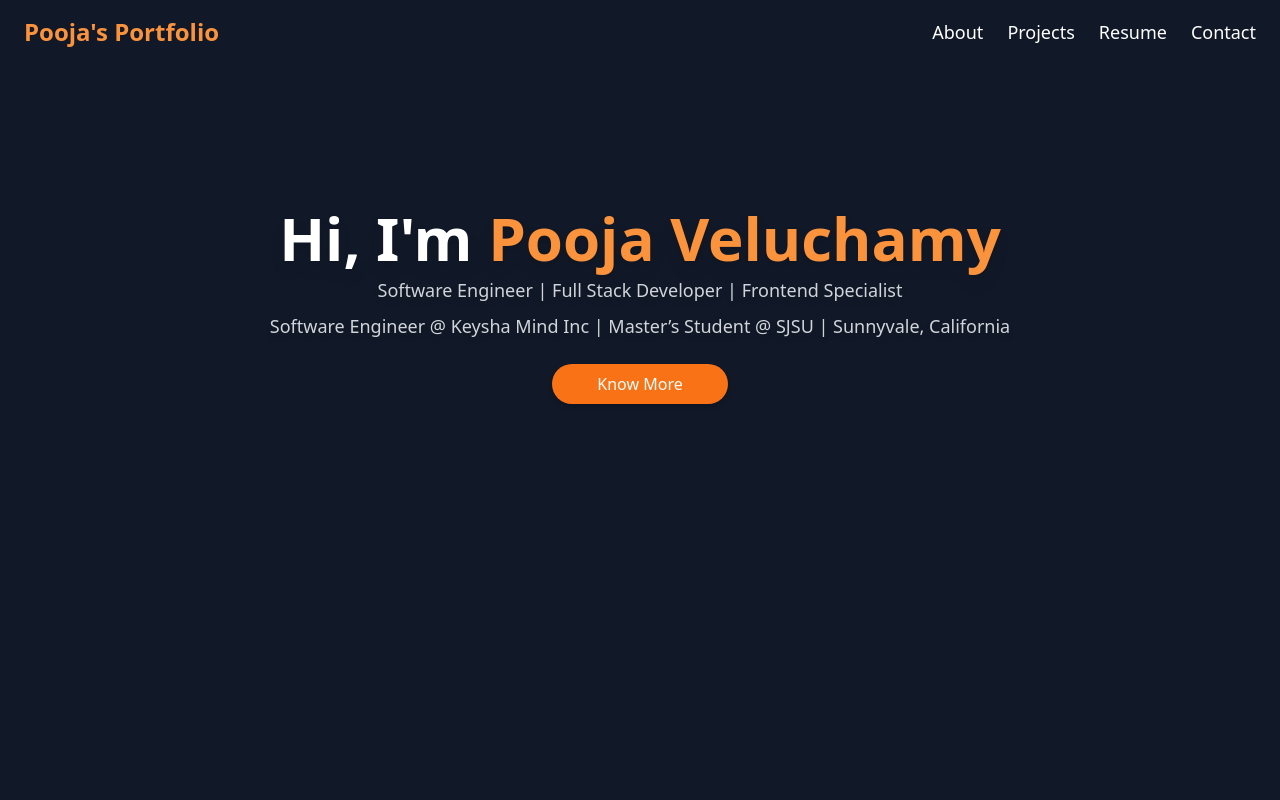
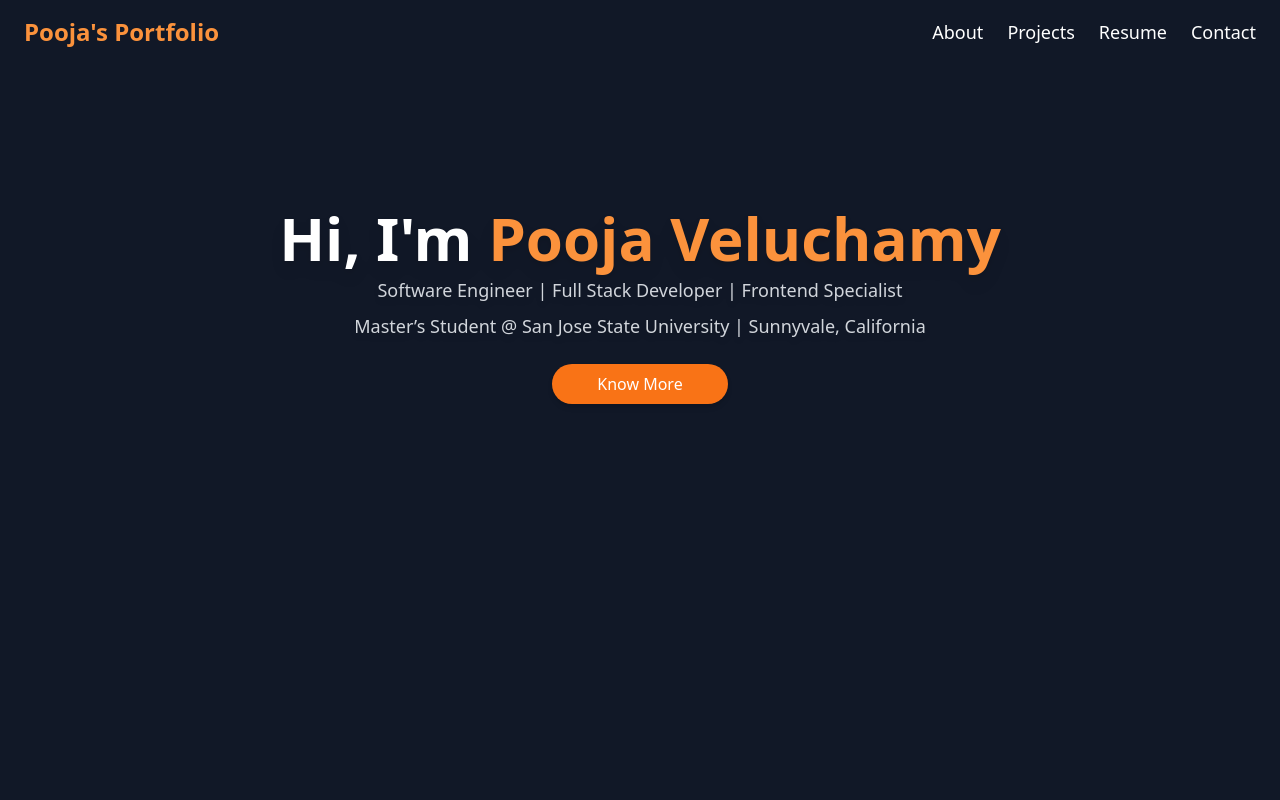
Before and after one commit to poojavelu/poojavelu.github.io, a Next.js app: page / in a window 1280 px wide. Shown: the top 800 px of the page. Built offline with nearby package versions, Linux system fonts and the light colour scheme.

Commit message:
Update Hero.tsx

```diff
--- a/src/components/Hero.tsx
+++ b/src/components/Hero.tsx
@@ -41,7 +41,7 @@ export default function Hero() {
         </p>
 
         <p className="text-lg text-gray-300 drop-shadow-md mt-2">
-        Software Engineer @ Keysha Mind Inc | Master’s Student @ SJSU | Sunnyvale, California
+        Master’s Student @ San Jose State University | Sunnyvale, California
         </p>
 
         {/* 🚀 Call to Action Button (Smaller Width & Centered Below) */}
```
